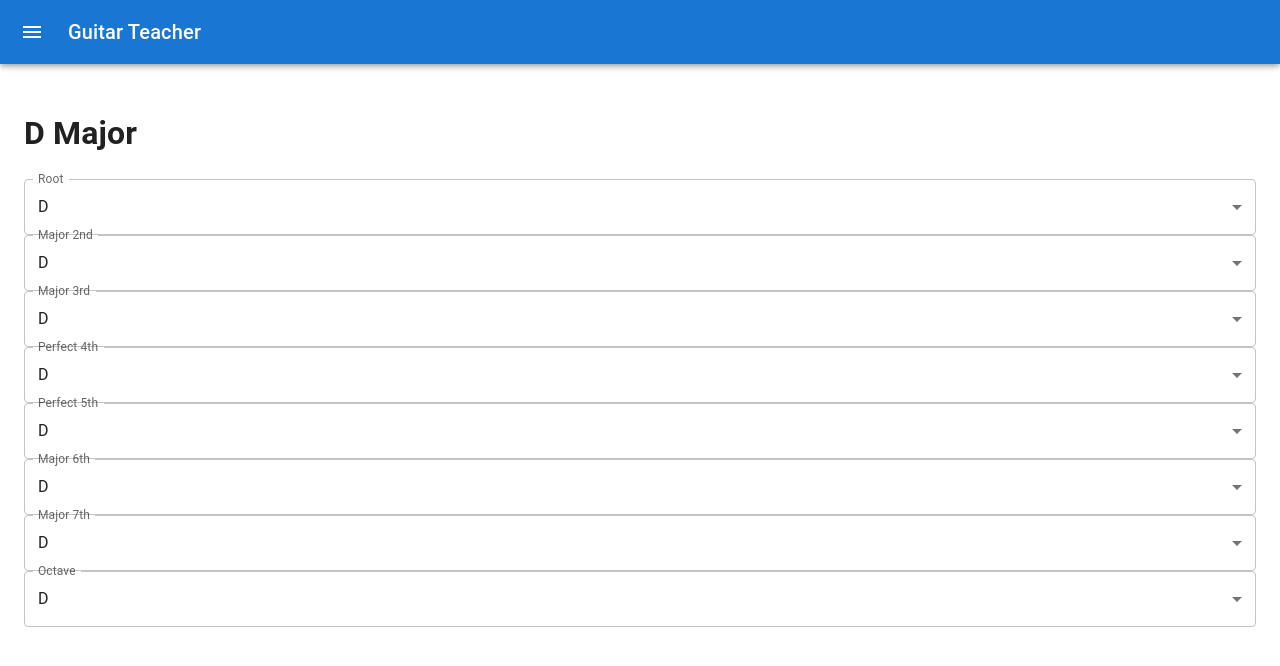
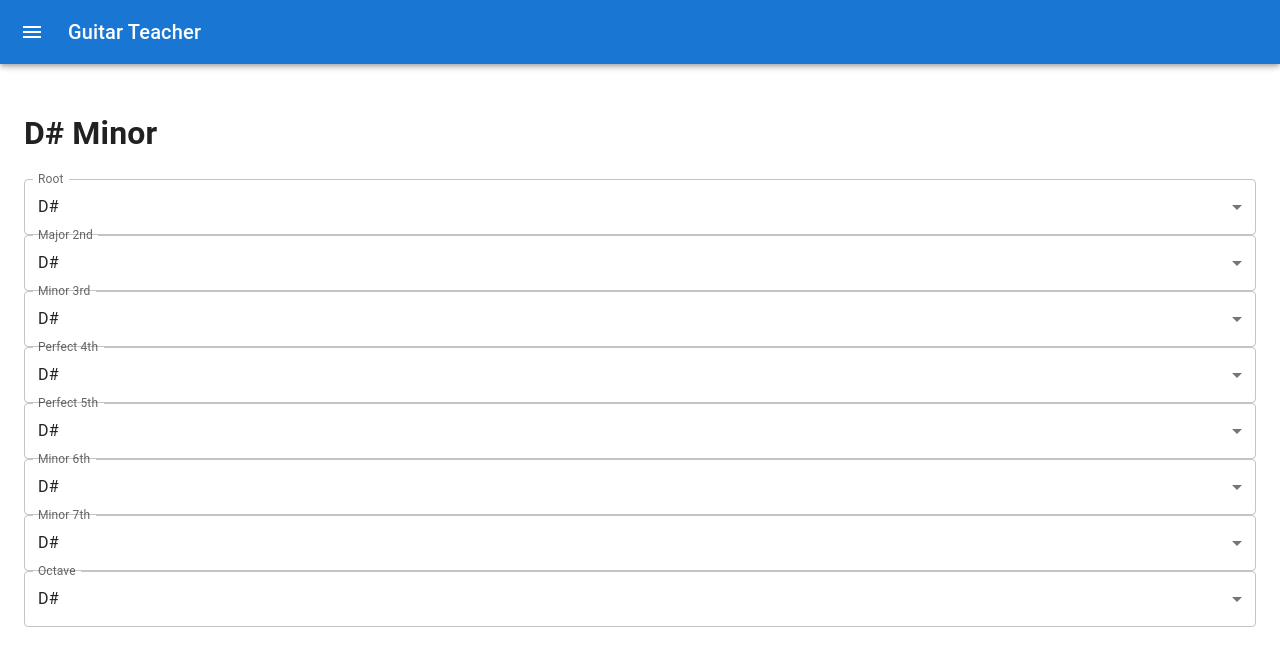
Before and after one commit to andrewdaoust/guitar-teacher, a React (Create React App) app: page /scale in a window 1280 px wide. Shown: the top 666 px of the page. Built offline with nearby package versions, Linux system fonts and the light colour scheme.

Commit message:
Fix scale resetting on every change of form

```diff
--- a/src/App.js
+++ b/src/App.js
@@ -4,6 +4,7 @@ import { FretboardQuiz } from "./components/fretboard.quiz";
 import { IntervalNoteQuiz } from "./components/interval-note.quiz";
 import { IntervalSemitoneQuiz } from "./components/interval-semitone.quiz";
 import { ScaleQuiz } from "./components/scale.quiz";
+import { getRandomScale } from "./lib/scales";
 // import { ScaleReference } from "./components/Scale";
 
 import { Root } from "./components/root";
@@ -28,7 +29,7 @@ const router = createBrowserRouter([
       },
       {
         path: "scale",
-        element: <ScaleQuiz />,
+        element: <ScaleQuiz scale={getRandomScale()}/>,
       },
     ],
   },
--- a/src/components/scale.quiz.jsx
+++ b/src/components/scale.quiz.jsx
@@ -1,7 +1,7 @@
 import React from "react";
 import { useState } from "react";
 import * as notes from "../lib/notes";
-import * as scales from "../lib/scales";
+// import * as scales from "../lib/scales";
 
 import Box from "@mui/material/Box";
 import InputLabel from "@mui/material/InputLabel";
@@ -9,9 +9,10 @@ import MenuItem from "@mui/material/MenuItem";
 import FormControl from "@mui/material/FormControl";
 import Select from "@mui/material/Select";
 
-export function ScaleQuiz() {
-  const [scale, setScale] = useState(scales.getRandomScale());
+export function ScaleQuiz({ scale }) {
   const [answers, setAnswers] = useState(Array(scale.notes.length).fill(scale.root));
+
+  // console.log(scale);
 
   return (
     <Box sx={{ minWidth: 120 }}>
```
